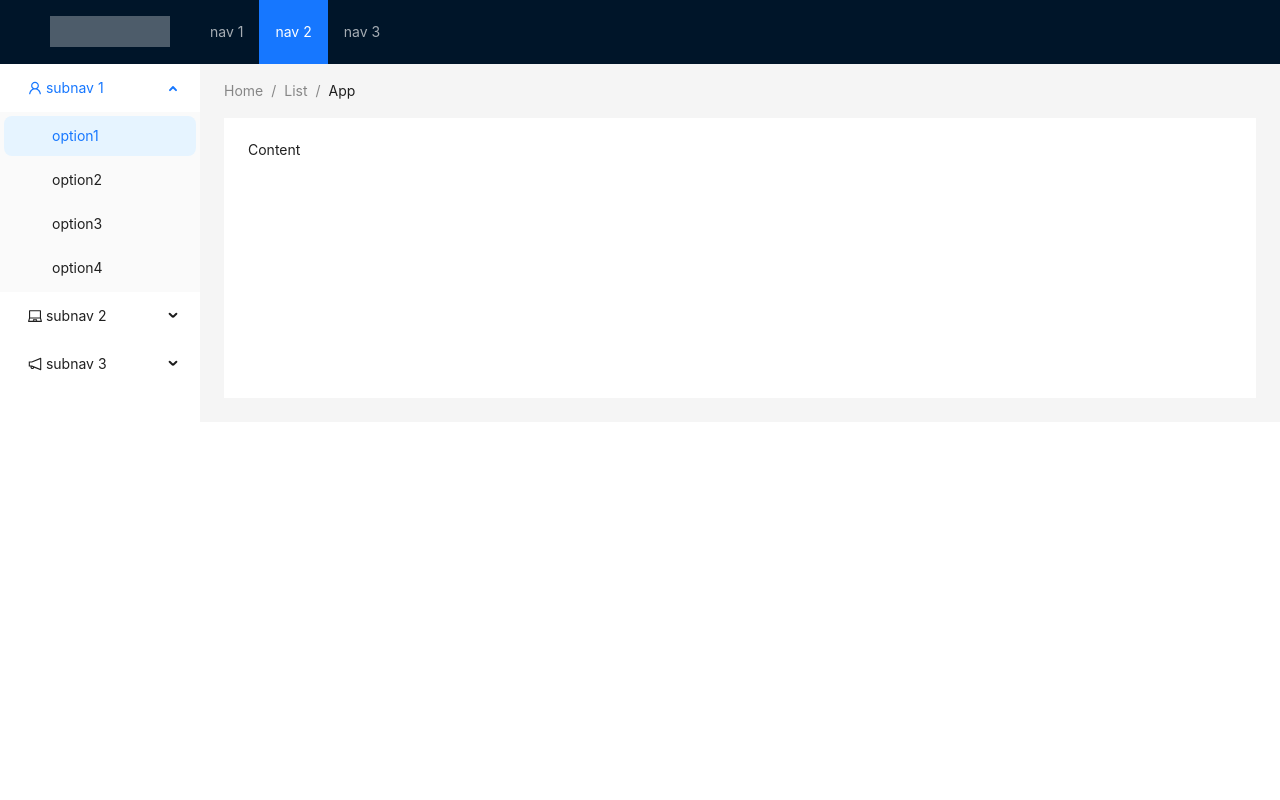
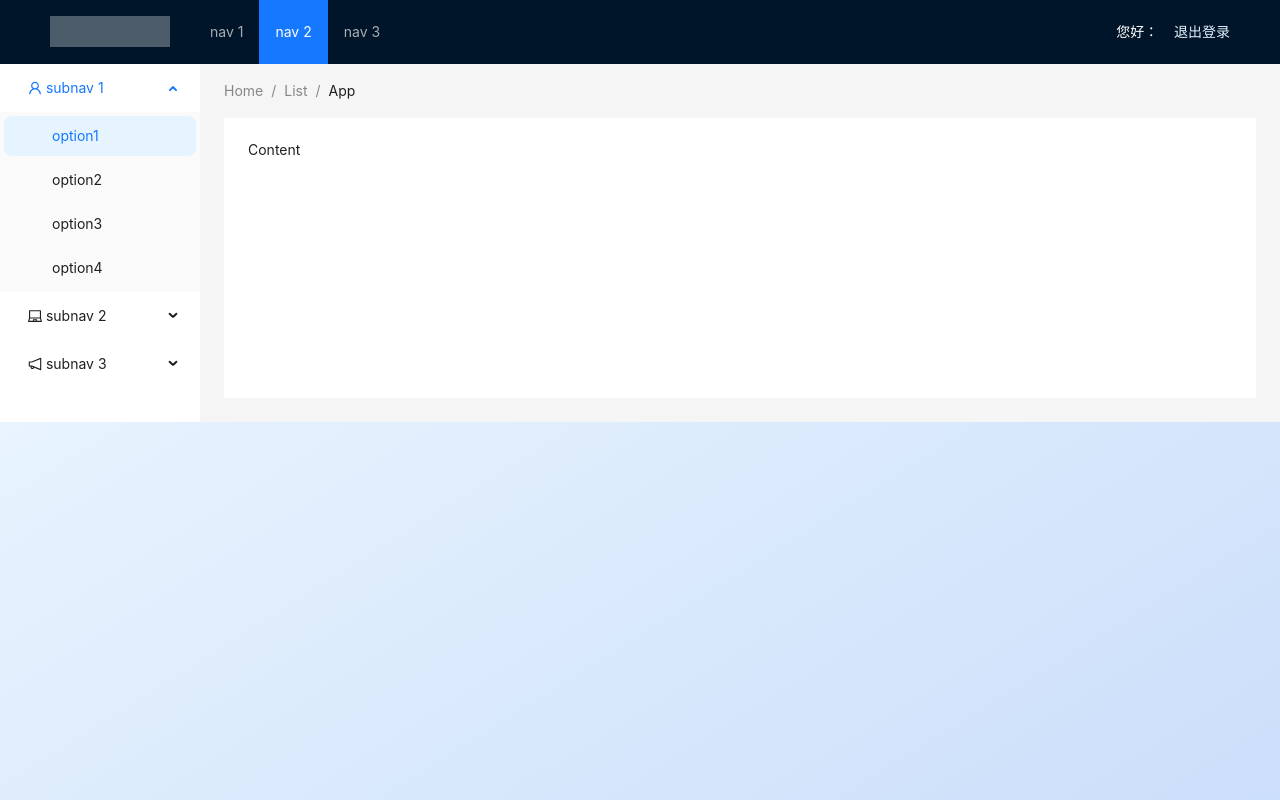
Before and after one commit to Criel14/train-web, a Vue app: page / in a window 1280 px wide. Built offline with nearby package versions, Linux system fonts and the light colour scheme; no server answers.

Commit message:
用store缓存用户信息，但是刷新就没了

```diff
--- a/src/App.vue
+++ b/src/App.vue
@@ -3,3 +3,8 @@
 </template>
 <script setup>
 </script>
+<style>
+body {
+  background: linear-gradient(to bottom right, #f2fbff, #cbdefa);
+}
+</style>
--- a/src/components/HeaderBar.vue
+++ b/src/components/HeaderBar.vue
@@ -1,6 +1,12 @@
 <template>
   <a-layout-header class="header">
     <div class="logo"/>
+    <div class="member-info">
+      您好：{{member.mobile}} &nbsp;&nbsp;
+      <router-link to="/login" style="color: #dff3ff">
+        退出登录
+      </router-link>
+    </div>
     <a-menu
         v-model:selectedKeys="selectedKeys1"
         theme="dark"
@@ -16,8 +22,11 @@
 
 <script setup>
 import {ref} from "vue";
+import store from "@/store";
 
 const selectedKeys1 = ref(['2']);
+let member = store.state.member;
+
 </script>
 
 <style scoped>
@@ -33,4 +42,9 @@ const selectedKeys1 = ref(['2']);
   float: right;
   margin: 16px 0 16px 24px;
 }
+
+.member-info {
+  float: right;
+  color: white;
+}
 </style>
--- a/src/store/index.js
+++ b/src/store/index.js
@@ -1,14 +1,16 @@
-import { createStore } from 'vuex'
+import {createStore} from 'vuex'
 
 export default createStore({
-  state: {
-  },
-  getters: {
-  },
-  mutations: {
-  },
-  actions: {
-  },
-  modules: {
-  }
+    state: {
+        member: {}
+    },
+    getters: {},
+    mutations: {
+        // mutations类似setter
+        setMember(state, member) {
+            state.member = member;
+        }
+    },
+    actions: {},
+    modules: {}
 })
--- a/src/views/LoginView.vue
+++ b/src/views/LoginView.vue
@@ -82,9 +82,10 @@ const login = () => {
     let data = response.data;
     if (data.success) {
       notification.success({description: "登录成功"});
+      // 存储到store
+      store.commit("setMember", data.content);
       // 登录成功，跳转到控台主页
       router.push("/");
-      store.commit("setMember", data.content);
     } else {
       notification.error({description: data.message});
     }
@@ -94,10 +95,6 @@ const login = () => {
 </script>
 
 <style scoped>
-body {
-  background: linear-gradient(to bottom right, #f2fbff, #cbdefa);
-}
-
 .title {
   display: flex;
   flex-direction: column;
--- a/src/views/MainView.vue
+++ b/src/views/MainView.vue
@@ -25,7 +25,4 @@ import SideBar from "@/components/SideBar.vue";
 </script>
 
 <style scoped>
-body {
-  background: linear-gradient(to bottom right, #f2fbff, #cbdefa);
-}
 </style>
```
